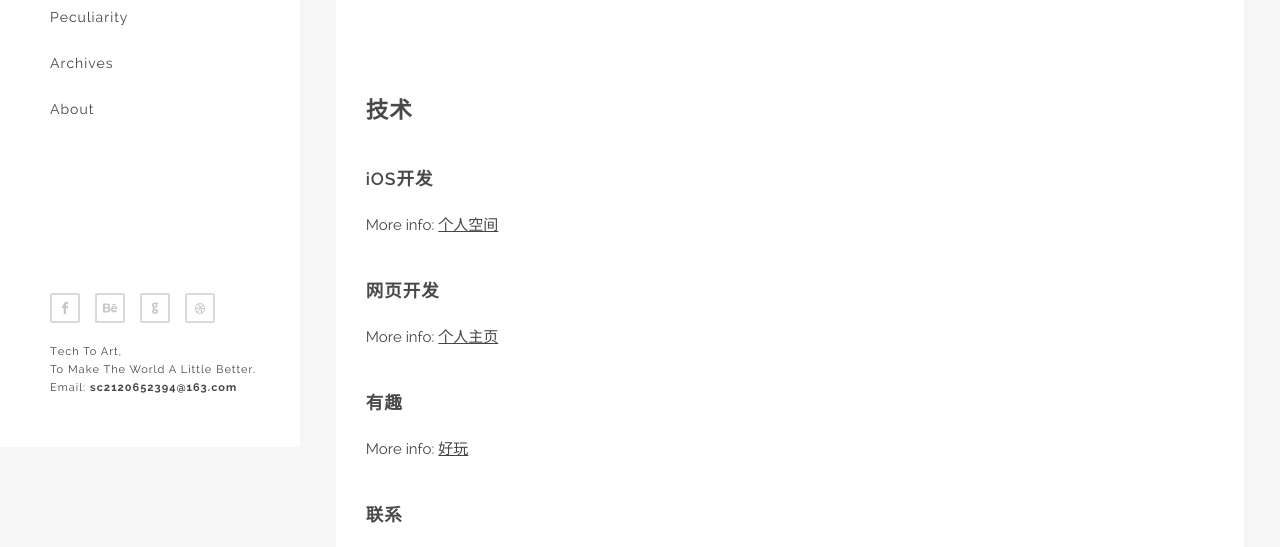
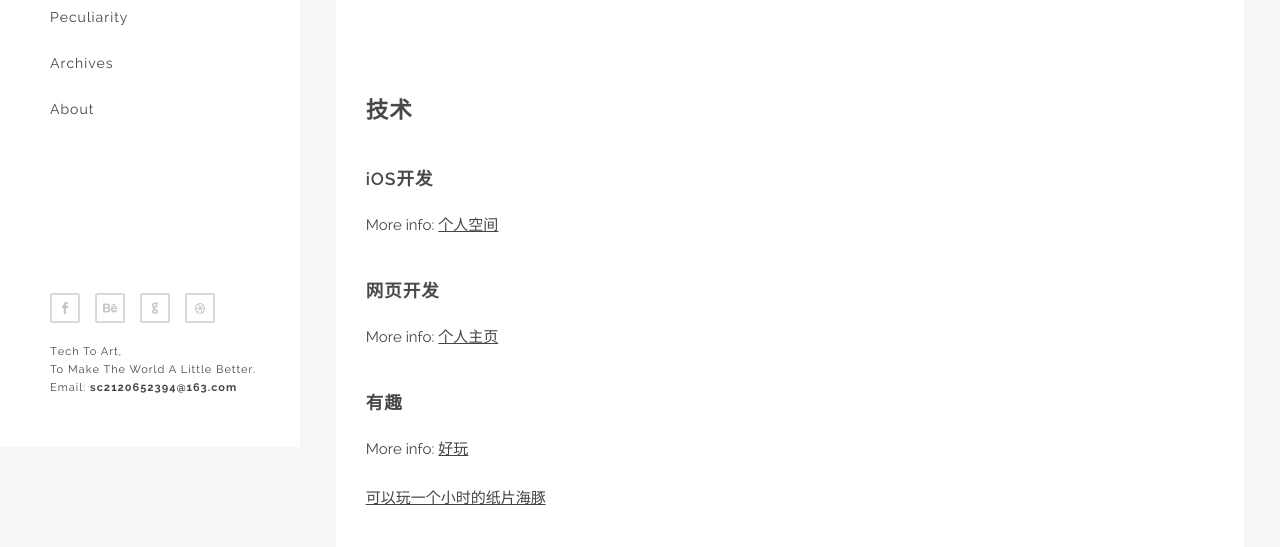
Before and after one commit to Homosum/homosum.github.io, a plain HTML site: page 2016/09/04/welcome/index.html in a window 1280 px wide. Shown: the part 353-900 px from the top of the page. Drawn offline with Linux system fonts and the light colour scheme.

Commit message:
Site updated: 2016-09-08 12:58:28

```diff
--- a/2016/09/04/welcome/index.html
+++ b/2016/09/04/welcome/index.html
@@ -13,6 +13,7 @@
         <meta name="description" content="技术iOS开发More info: 个人空间
 网页开发More info: 个人主页
 有趣More info: 好玩
+可以玩一个小时的纸片海豚
 联系请博主喝咖啡">
 
 
@@ -160,6 +161,7 @@
 <h2 id="技术"><a href="#技术" class="headerlink" title="技术"></a>技术</h2><h3 id="iOS开发"><a href="#iOS开发" class="headerlink" title="iOS开发"></a>iOS开发</h3><p>More info: <a href="https://homosum.us">个人空间</a></p>
 <h3 id="网页开发"><a href="#网页开发" class="headerlink" title="网页开发"></a>网页开发</h3><p>More info: <a href="https://homosum.us">个人主页</a></p>
 <h3 id="有趣"><a href="#有趣" class="headerlink" title="有趣"></a>有趣</h3><p>More info: <a href="https://homosum.us">好玩</a></p>
+<p></p><p><a href="http://img3.house365.com/bbsuserpic/2013/07/12/137361986351dfc6970a88e.swf" target="_blank" rel="external">可以玩一个小时的纸片海豚</a></p><p></p>
 <h3 id="联系"><a href="#联系" class="headerlink" title="联系"></a>联系</h3><h4 id="请博主喝咖啡"><a href="#请博主喝咖啡" class="headerlink" title="请博主喝咖啡"></a>请博主喝咖啡</h4><p> <img src="/img/wechat.jpg" alt="微信扫一扫"></p>
  <iframe frameborder="no" border="0" marginwidth="0" marginheight="0" width="330" height="86" src="http://music.163.com/outchain/player?type=2&id=424995307&auto=1&height=66"><br> </iframe>
 
```
